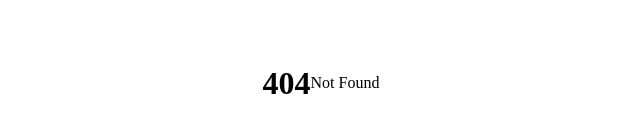
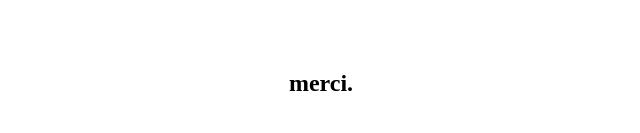
Before and after one commit to bleucitron/readable-state, a SvelteKit app: page /4 in a window 1280 px wide. Before the commit this address had no page. Shown: the part 317-450 px from the top of the page, without its empty margins (319-959 px from the left). Built offline with nearby package versions, Linux system fonts and the light colour scheme; a web font is replaced by a local one.

Commit message:
add page 4

```diff
--- /dev/null
+++ b/src/routes/4/+page.svelte
@@ -0,0 +1 @@
+<h2>merci.</h2>
```
